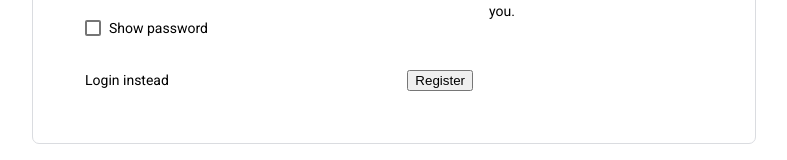
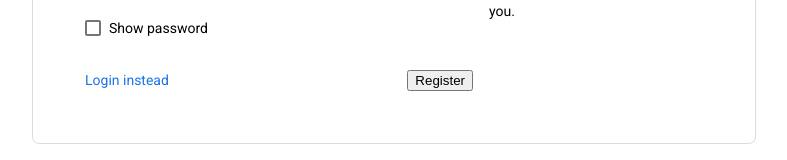
Before and after one commit to shireen2828/FundooApp-frontend-, an Angular app: page /register in a window 1280 px wide. Shown: the part 421-581 px from the top of the page, without its empty margins (246-1033 px from the left). Built offline with nearby package versions, Linux system fonts and the light colour scheme.

Commit message:
[shireen]changes in the UI

```diff
--- a/package.json
+++ b/package.json
@@ -27,6 +27,7 @@
     "@angular/platform-server": "~11.2.13",
     "@angular/router": "~11.2.13",
     "@nguniversal/express-engine": "^11.2.1",
+    "bootstrap": "^5.0.1",
     "express": "^4.15.2",
     "rxjs": "~6.6.0",
     "tslib": "^2.0.0",
--- a/src/app/Pages/registration/registration.component.html
+++ b/src/app/Pages/registration/registration.component.html
@@ -84,8 +84,9 @@
               Login instead
              </div>
              <div class="submit-btn">
-
+              <!-- <button class="btn btn-primary" type="submit">Button</button> -->
               <button type="submit" mat-raised-button >Register</button>
+              <!-- <button type="button" class="btn btn-primary">Primary</button> -->
             </div>
            </div>
 
--- a/src/app/Pages/registration/registration.component.scss
+++ b/src/app/Pages/registration/registration.component.scss
@@ -172,4 +172,18 @@
 }
 .login{
   align-self: center;
+  color: #1a73e8;
 }
+// a{
+//   color: #1a73e8;
+//   font-size: inherit;
+//   font-family: "Google Sans",Roboto,Arial,sans-serif;
+//   letter-spacing: .0107142857em;
+//     font-weight: 500;
+//     text-transform: none;
+//   text-decoration: none;
+// }
+//  .submit-btn {
+//   background-color: #1a73e8;
+//   color: white;
+// }
```
Also changed, not shown: 1 other file (tests, documents, lock files or other folders).
